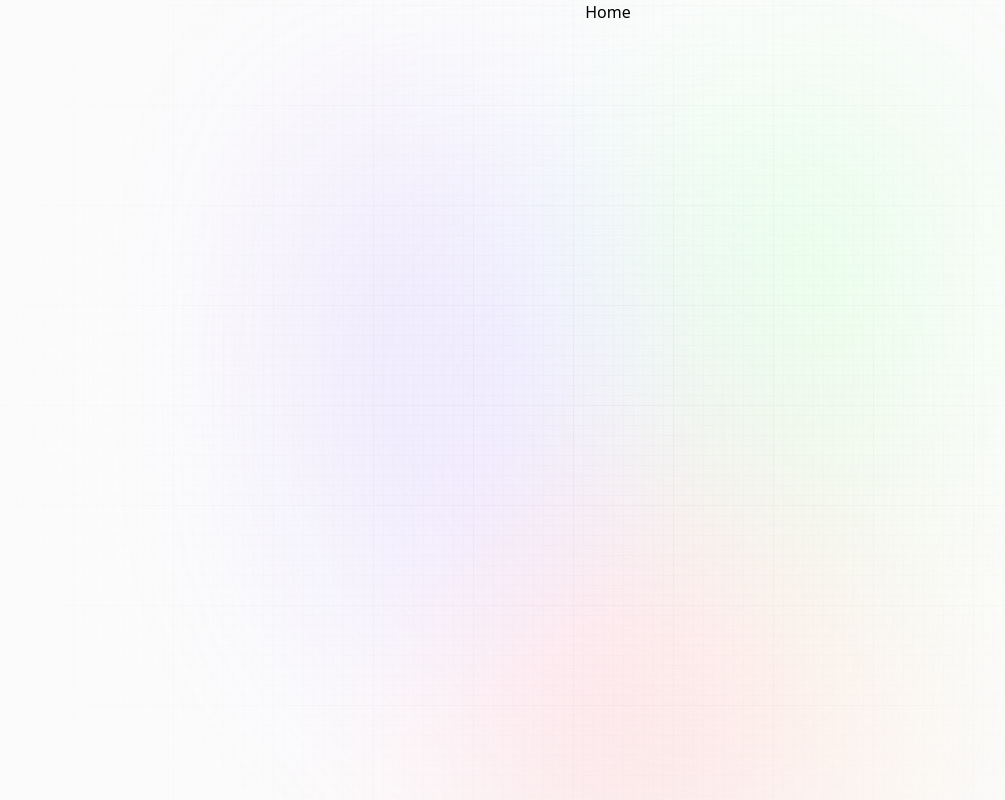
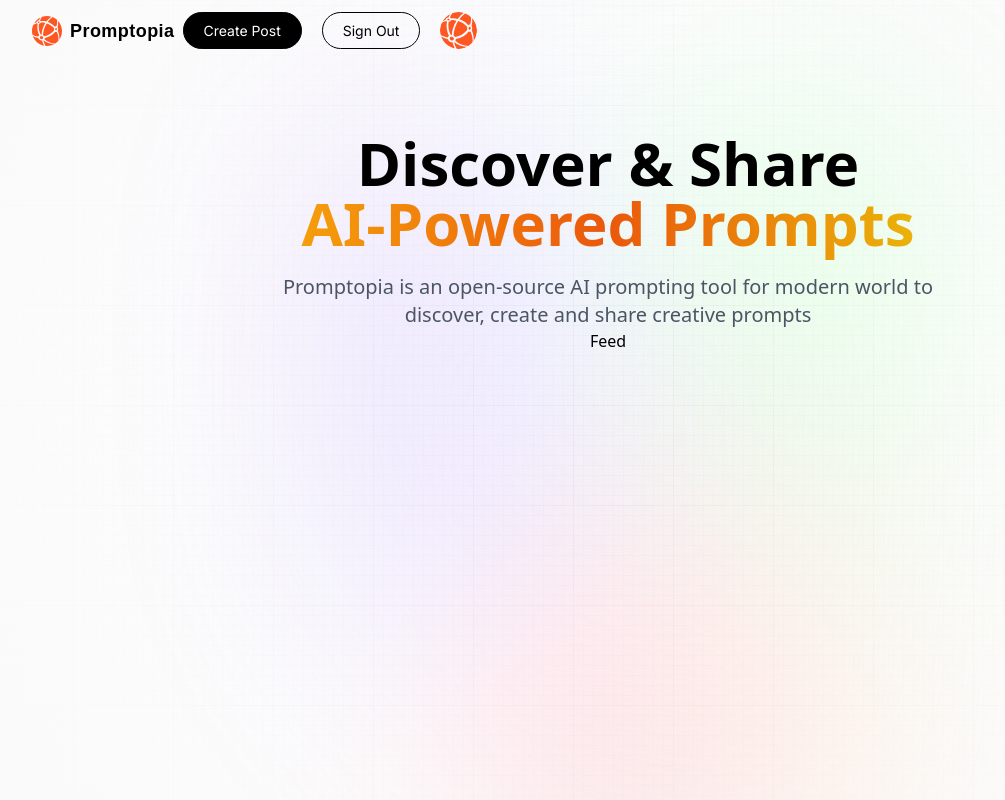
Before and after one commit to Saran-pariyar/Nextjs_project_source_code_js_mastery, a Next.js app: page / in a window 1280 px wide. Shown: the whole page, without its empty margins (32-1037 px from the left). Built offline with nearby package versions, Linux system fonts and the light colour scheme.

Commit message:
Middle of homepage part

```diff
--- a/app/layout.jsx
+++ b/app/layout.jsx
@@ -1,18 +1,23 @@
-    import "@styles/globals.css";
+import "@styles/globals.css";
+import Nav from "@components/Nav";
+import Provider from "@components/Provider";
 
 export const metadata = {
   title: "Promptia",
   description: "find and share AI prompts",
 };
 
-const RootLayout = ({children}) => {
+const RootLayout = ({ children }) => {
   return (
     <html lang="en">
       <body>
         <div className="main">
           <div className="gradient"></div>
         </div>
-        <main className="app">{children}</main>
+        <main className="app">
+          <Nav />
+          {children}
+        </main>
       </body>
     </html>
   );
--- a/app/page.jsx
+++ b/app/page.jsx
@@ -1,9 +1,21 @@
-import React from 'react'
+import Feed from "@components/Feed";
 
 const Home = () => {
   return (
-    <div>Home</div>
-  )
-}
+    <section className="w-full flex-center flex-col">
+      <h1 className="head_text text-center">
+        Discover & Share
+        <br className="max-md:hidden" />
+        <span className="orange_gradient text-center"> AI-Powered Prompts</span>
+      </h1>
+      <p className="desc text-center">
+        Promptopia is an open-source AI prompting tool for modern world to
+        discover, create and share creative prompts
+      </p>
 
-export default Home
+      <Feed />
+    </section>
+  );
+};
+
+export default Home;
--- /dev/null
+++ b/components/Feed.jsx
@@ -0,0 +1,9 @@
+import React from 'react'
+
+const Feed = () => {
+  return (
+    <div>Feed</div>
+  )
+}
+
+export default Feed
--- /dev/null
+++ b/components/Form.jsx
@@ -0,0 +1,9 @@
+import React from 'react'
+
+const Form = () => {
+  return (
+    <div>Form</div>
+  )
+}
+
+export default Form
--- /dev/null
+++ b/components/Nav.jsx
@@ -0,0 +1,57 @@
+"use client";
+
+//import all useful things
+import Link from "next/link";
+import Image from "next/image";
+import { useEffect, useState } from "react";
+import { signIn, signOut, useSession, getProviders } from "next-auth/react";
+
+const Nav = () => {
+  const isUserLoggedIn = true;
+
+  return (
+    <nav className="flex-between w-full mb-16 pt-3">
+      {/* this link will redirect to home  */}
+      <Link href="/" className="flex gap-2 flex-center">
+        <Image
+          src="/assets/images/logo.svg"
+          alt="logo"
+          width={30}
+          height={30}
+          className="object-contain"
+        />
+        <p className="logo_text">Promptopia</p>
+
+        {/* Desktop Navigation  */}
+        <div className="sm:flex hidden">
+          {isUserLoggedIn ? (
+            <div className="flex gap-3 md:gap-5">
+              <Link href="/create-prompt" className="black_btn">
+                Create Post
+              </Link>
+
+              <button type="button" onClick={signOut} className="outline_btn">
+                Sign Out
+              </button>
+
+              <Link href="/profile">
+                <Image
+                  // src={session?.user.image}
+                  src="/assets/images/logo.svg"
+                  width={37}
+                  height={37}
+                  className="rounded-full"
+                  alt="profile"
+                />
+              </Link>
+            </div>
+          ) : (
+            <></>
+          )}
+        </div>
+      </Link>
+    </nav>
+  );
+};
+
+export default Nav;
--- /dev/null
+++ b/components/PromptCard.jsx
@@ -0,0 +1,9 @@
+import React from 'react'
+
+const PromptCard = () => {
+  return (
+    <div>PromptCard</div>
+  )
+}
+
+export default PromptCard
--- /dev/null
+++ b/components/Provider.jsx
@@ -0,0 +1,9 @@
+import React from 'react'
+
+const Provider = () => {
+  return (
+    <div>Provider</div>
+  )
+}
+
+export default Provider
```
